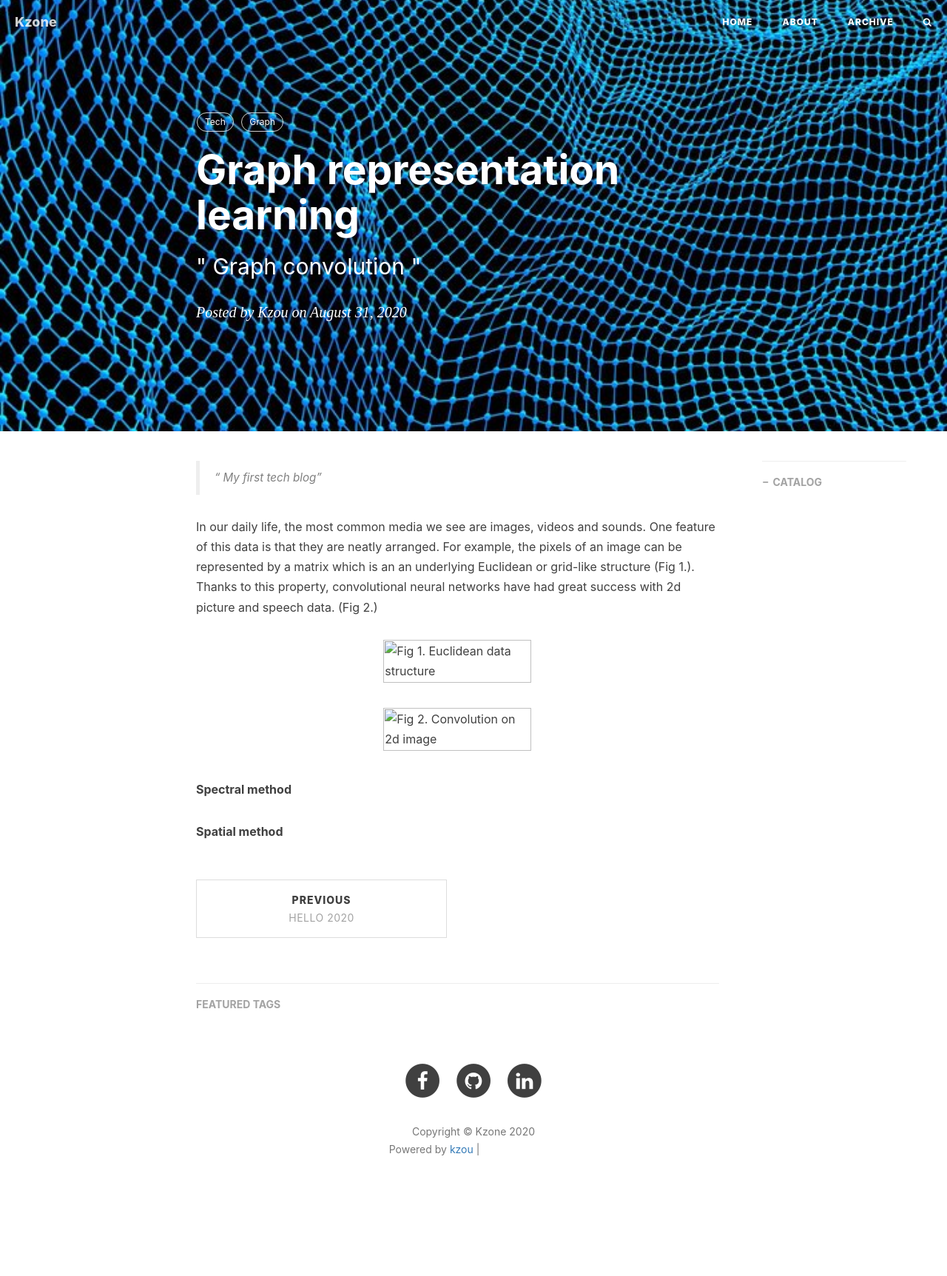
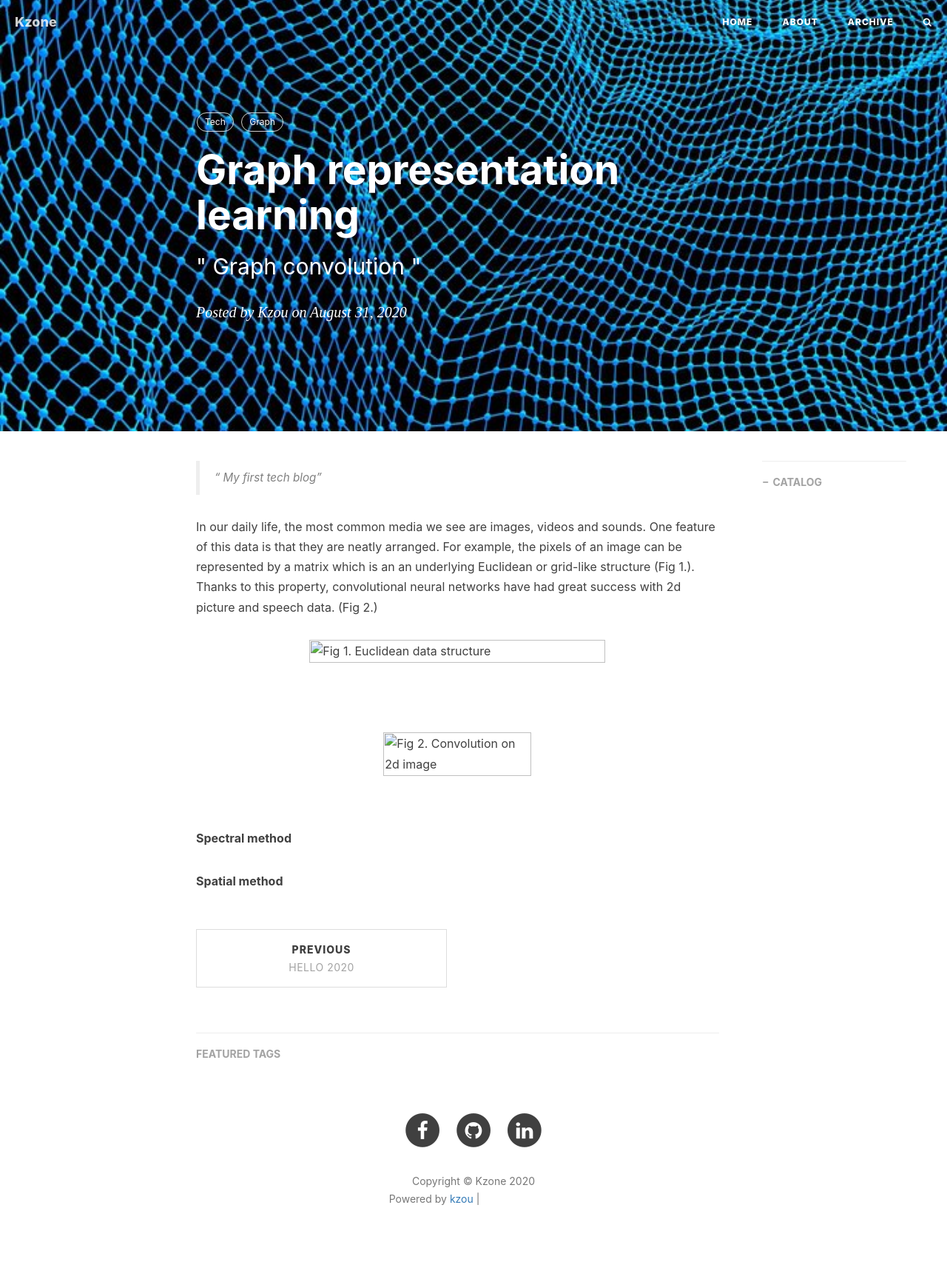
Before and after one commit to ZOUKaifeng/zoukaifeng.github.io, a Jekyll site: the page built from _posts/2020-10-17-hello.markdown, in a window 1280 px wide. Shown: the whole page at 74% size. Built offline with Jekyll 4.4.1, drawn with Linux system fonts in a browser that asks for light colours; nearby versions of some CDN libraries; comment, search, counter and statistics services are not loaded; before the commit the page ends 1658 px from its top, so only the background shows below that; grey boxes are pictures that could not be loaded.

Commit message:
Update 2020-10-17-hello.markdown

```diff
--- a/_posts/2020-10-17-hello.markdown
+++ b/_posts/2020-10-17-hello.markdown
@@ -16,8 +16,8 @@
 
 In our daily life, the most common media we see are images, videos and sounds. One feature of this data is that they are neatly arranged. For example, the pixels of an image can be represented by a matrix which is an an underlying Euclidean or grid-like structure (Fig 1.). Thanks to this property, convolutional neural networks have had great success with 2d picture and speech data. (Fig 2.)<br>
 
-<img src="https://github.com/ZOUKaifeng/zoukaifeng.github.io/blob/master/img/euclidean_data_structure.png" title="Fig 1. Euclidean data structure" width="200" height="50" />
-<img src="https://github.com/ZOUKaifeng/zoukaifeng.github.io/blob/master/img/convolution%20on%202d%20image.jpg" title="Fig 2. Convolution on 2d image" width="200" height="50" />
+<img src="https://github.com/ZOUKaifeng/zoukaifeng.github.io/blob/master/img/euclidean_data_structure.png" title="Fig 1. Euclidean data structure" width="400" height="100" />
+<img src="https://github.com/ZOUKaifeng/zoukaifeng.github.io/blob/master/img/convolution%20on%202d%20image.jpg" title="Fig 2. Convolution on 2d image" width="200" height="100" />
 
 
 **Spectral method**
```
